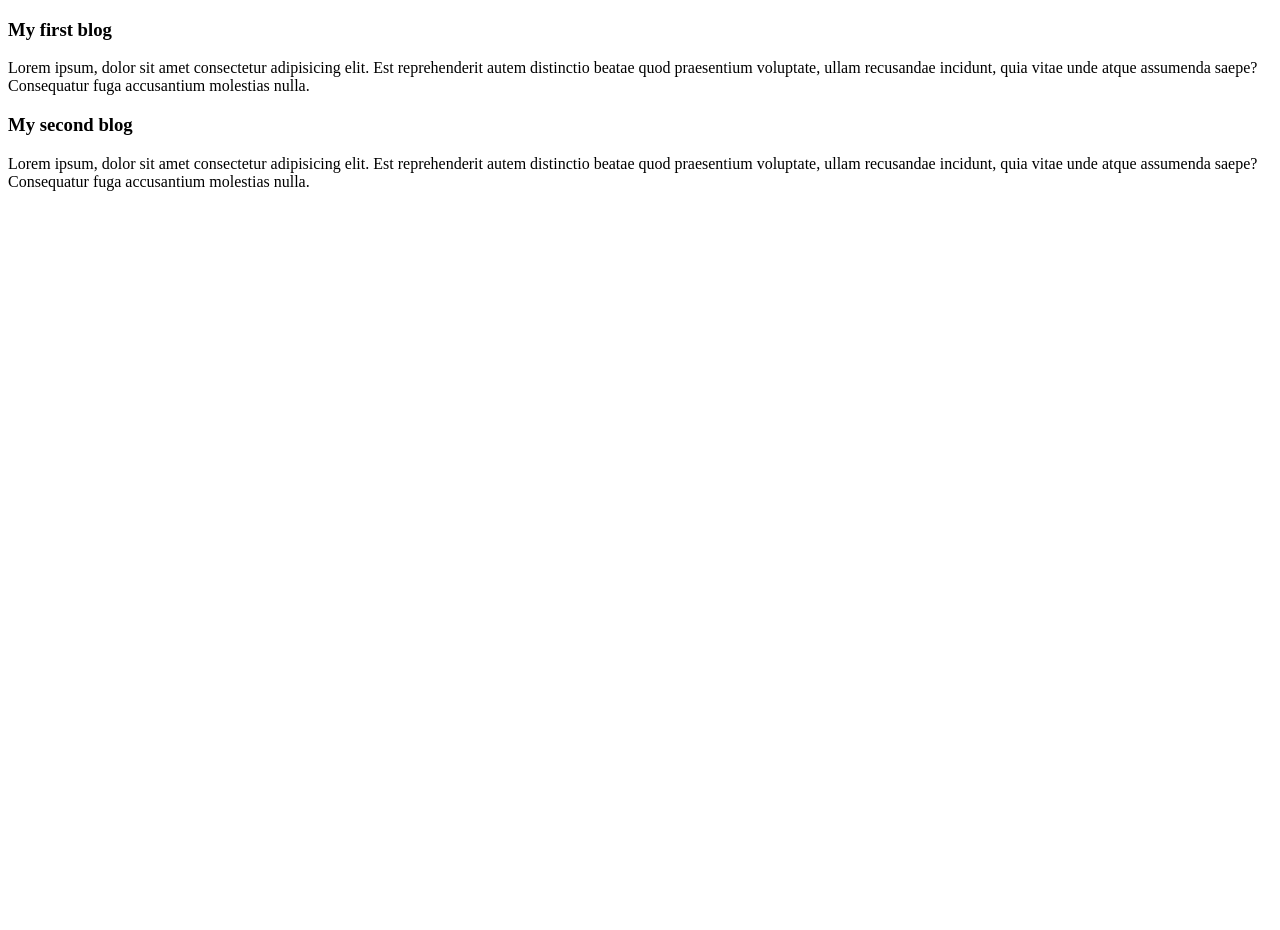
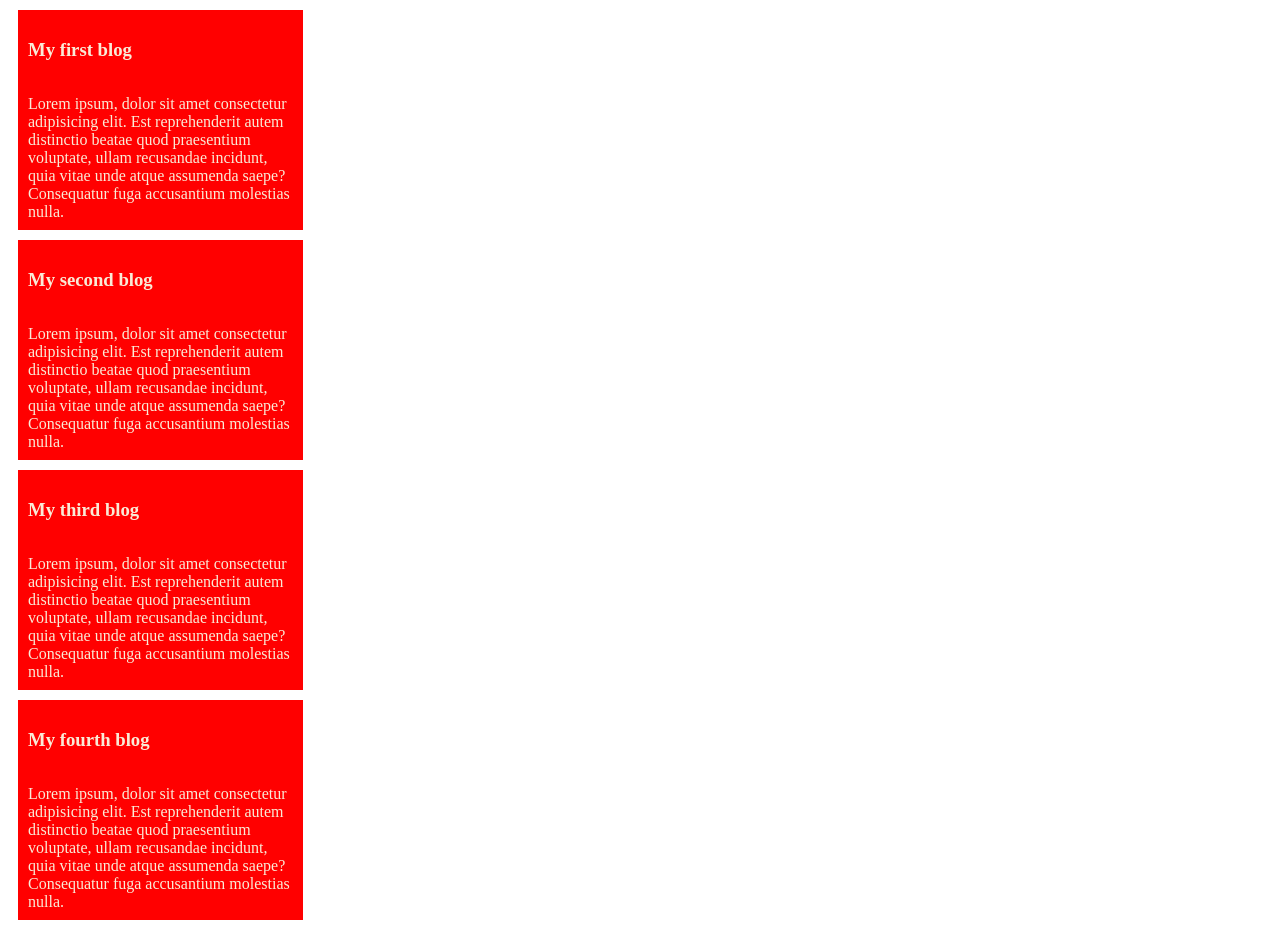
Before and after one commit to Shazzad501/my-first-github-repo, a plain HTML site: page index.html in a window 1280 px wide. Before the commit the page ends 800 px from the top, so only its background shows below. Drawn offline with Linux system fonts and the light colour scheme.

Commit message:
add third and fourth blog

```diff
--- a/index.html
+++ b/index.html
@@ -4,6 +4,7 @@
   <meta charset="UTF-8">
   <meta name="viewport" content="width=device-width, initial-scale=1.0">
   <title>My first Github Repository</title>
+  <link rel="stylesheet" href="style.css">
 </head>
 <body>
   <div>
@@ -18,6 +19,18 @@
       Lorem ipsum, dolor sit amet consectetur adipisicing elit. Est reprehenderit autem distinctio beatae quod praesentium voluptate, ullam recusandae incidunt, quia vitae unde atque assumenda saepe? Consequatur fuga accusantium molestias nulla.
     </p>
   </div>
+  <div>
+    <h3>My third blog</h3>
+    <p>
+      Lorem ipsum, dolor sit amet consectetur adipisicing elit. Est reprehenderit autem distinctio beatae quod praesentium voluptate, ullam recusandae incidunt, quia vitae unde atque assumenda saepe? Consequatur fuga accusantium molestias nulla.
+    </p>
+  </div>
+  <div>
+    <h3>My  fourth blog</h3>
+    <p>
+      Lorem ipsum, dolor sit amet consectetur adipisicing elit. Est reprehenderit autem distinctio beatae quod praesentium voluptate, ullam recusandae incidunt, quia vitae unde atque assumenda saepe? Consequatur fuga accusantium molestias nulla.
+    </p>
+  </div>
 
 </body>
 </html>
--- a/style.css
+++ b/style.css
@@ -2,4 +2,9 @@ div{
   background-color: red;
   color: antiquewhite;
   margin: 10px;
+  padding:10px;
+  width:21%;
+  height: 200px;
+  display: flex;
+  flex-wrap: wrap;
 }
```
